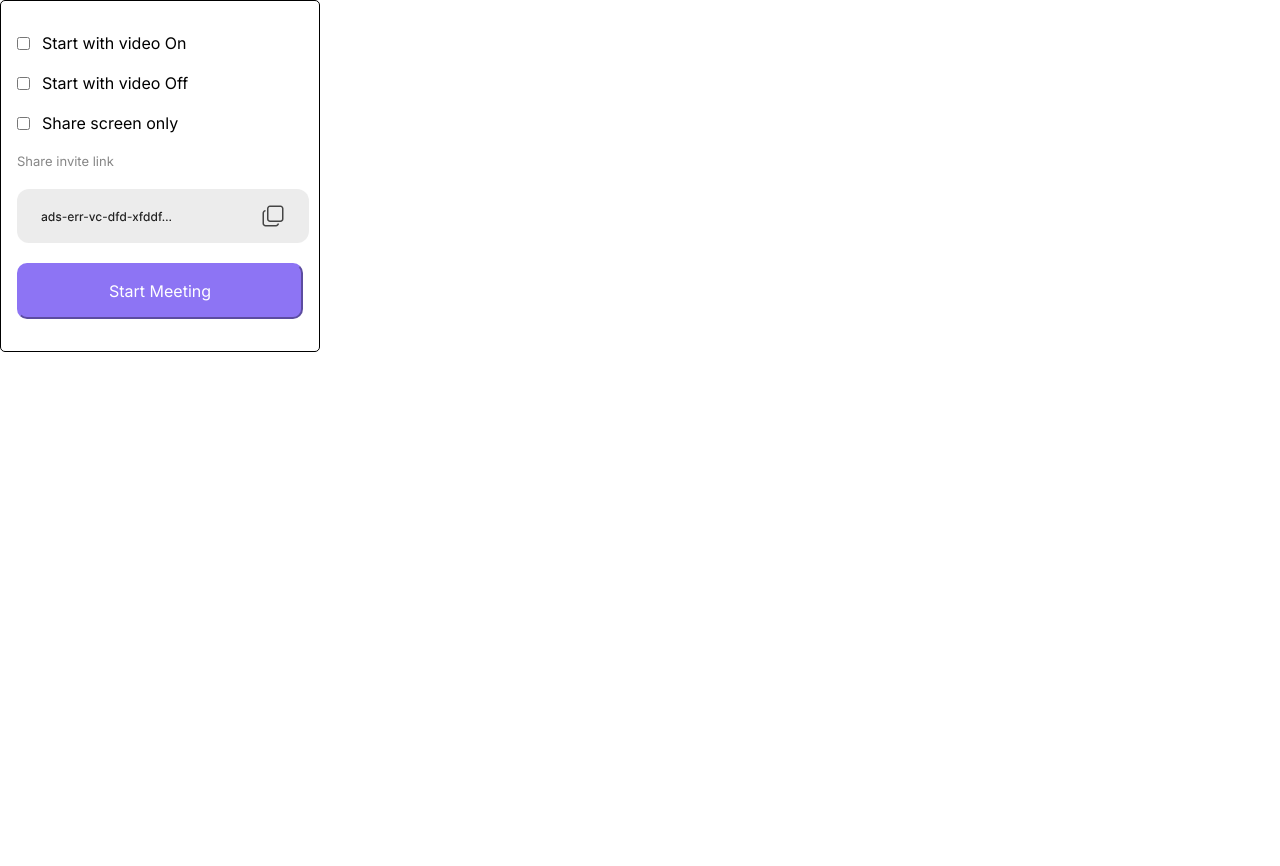
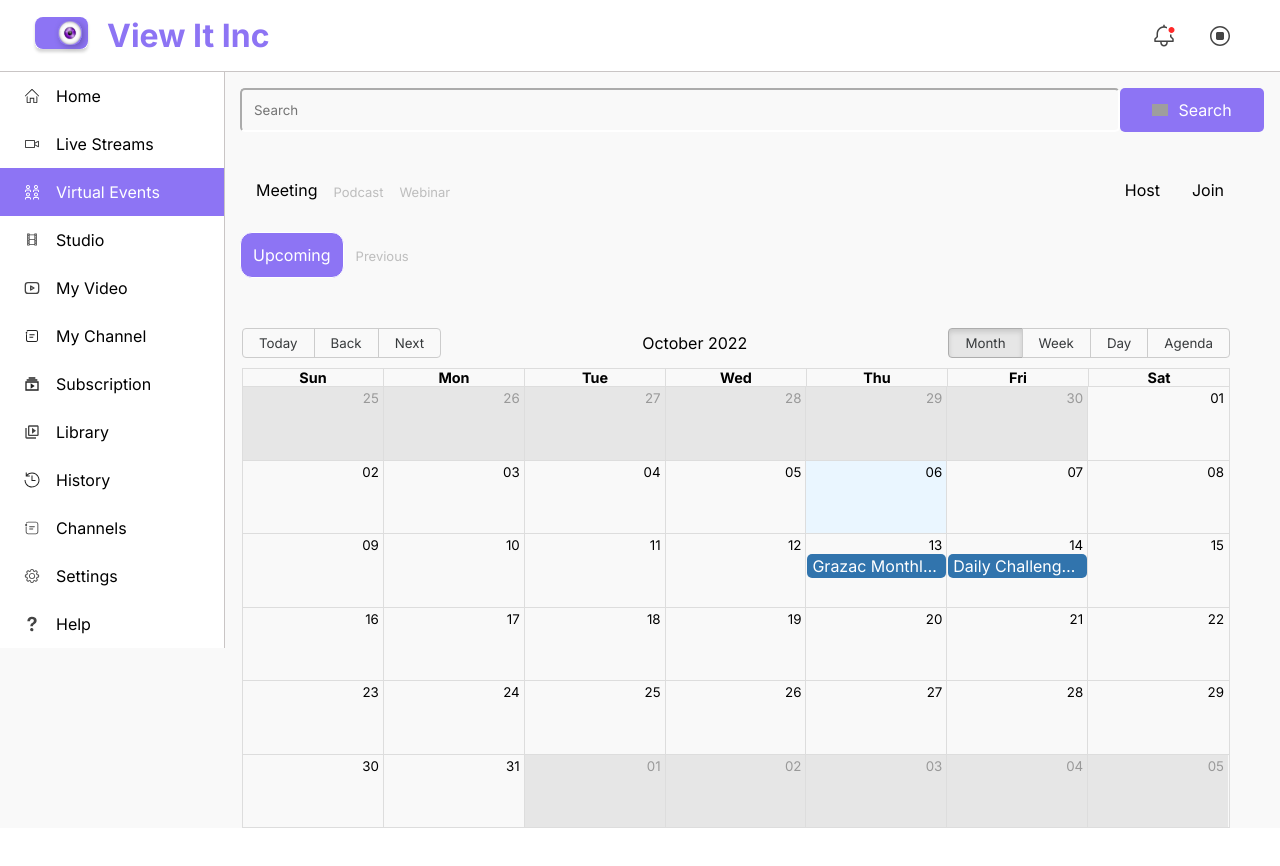
Before and after one commit to Bolurx07/View-It-Inc, a React (Create React App) app: page / in a window 1280 px wide. Shown: the top 866 px of the page. Before the commit the page ends 800 px from the top, so only its background shows below. Built offline with nearby package versions, Linux system fonts and the light colour scheme; grey boxes are pictures that could not be loaded.

Commit message:
Wrote a modal javascript for my host component

```diff
--- a/src/App.js
+++ b/src/App.js
@@ -11,8 +11,8 @@ function App() {
   return (
     <div>
       <Routes>
-        <Route path='/' element={<Host />} />
-        {/* <Route path='/' element={<Virtualevent />}/> */}
+        {/* <Route path='/' element={<Host />} /> */}
+        <Route path='/' element={<Virtualevent />}/>
         <Route path='Login' element={<Login />}/>
         <Route path='Signup' element={<Signup />}/>
         <Route></Route>
--- a/src/Components/Host/Host.jsx
+++ b/src/Components/Host/Host.jsx
@@ -1,12 +1,13 @@
 import React from 'react'
 import hostStyle from './Host.module.css'
 import hostcode from '../../Assets/hostcode.svg'
+import Virtualevent from '../../Pages/Virtualevent/Virtualevent'
 
 
 const Host = () => {
   return (
     <div>
-        <div className={hostStyle.hostcontainer}>
+        <div id={hostStyle.hostcontainer}>
             <div>
                 <input type="checkbox" name="checkbox" className={hostStyle.checkbox} />
                 <p>Start with video On</p>
--- a/src/Components/Host/Host.module.css
+++ b/src/Components/Host/Host.module.css
@@ -1,4 +1,12 @@
-.hostcontainer{
+/* .underlay{
+    z-index: -1;
+    opacity: 0.2;
+    background-color: rgba(0, 0, 0, 0.64);
+} */
+#hostcontainer{
+    /* position: absolute;
+    top: 14rem;
+    right: 1rem; */
     border: 1px solid;
     width: 20rem;
     height: 22rem;
@@ -10,7 +18,7 @@
 
 }
 
-.hostcontainer div{
+#hostcontainer div{
     display: flex;
     align-items: center;
 }
--- a/src/Pages/Virtualevent/Virtualevent.jsx
+++ b/src/Pages/Virtualevent/Virtualevent.jsx
@@ -17,6 +17,7 @@ import help from '../../Assets/helpicon.svg'
 import video from '../../Assets/videoicon.svg'
 import search from '../../Assets/searchicon.svg'
 import {Link} from 'react-router-dom'
+import Host from '../../Components/Host/Host'
 
 
 const Virtualevent = () => {
@@ -36,17 +37,24 @@ const Virtualevent = () => {
         { Image: help, paragraph: "Help", active: false }
     ])
 
+    // Usestate for Host display
+    const [toggle, setToggle] = useState(false)
+
+    const hostToggle = () => {
+      return setToggle(prevToggle =>!prevToggle)
+    }
   return (
 
-    <div className={virtualStyle.maincontainer}>
+    <div >
+        <div className={toggle ? virtualStyle.nocontainer : virtualStyle.maincontainer}>
 
             {/* Navbar Component */}
-        <div className={virtualStyle.navbar}>
+            <div className={toggle ? virtualStyle.nonavbar : virtualStyle.navbar}>
                 <Navbar />
             </div>
 
             {/* Sidenav Component */}
-        <div className={virtualStyle.mysidenav}>
+            <div className={toggle ? virtualStyle.nosidenav : virtualStyle.mysidenav }>
                 {sidenav.map((item) => (
                     <Sidenav image={item.Image} paragraph={item.paragraph} active={item.active}/>
                 ))}
@@ -54,7 +62,7 @@ const Virtualevent = () => {
 
             {/* Search Input */}
             <div className={virtualStyle.inputcontainer}>
-            <input type="search" placeholder='Search' name="search" id={virtualStyle.search} />
+                <input type="search" placeholder='Search' name="search" className={toggle ? virtualStyle.nosearch : virtualStyle.search} />
                 <button className={virtualStyle.button}> <img src={search} alt="icon"/> Search</button>
             </div>
 
@@ -65,9 +73,9 @@ const Virtualevent = () => {
                     <p className={virtualStyle.para}>Podcast</p>
                     <p className={virtualStyle.para}>Webinar</p>
                 </div>
-            <div className={virtualStyle.header2}>
-                <a href="http://">Host</a>
-                <a href="http://">Join</a>
+                <div className={virtualStyle.header2} >
+                    <p onClick={hostToggle}>Host</p>
+                    <p>Join</p>
                 </div>
             </div>
 
@@ -82,6 +90,10 @@ const Virtualevent = () => {
                 <Calendarr />
             </div>
 
+        </div>
+            <div className={toggle ? virtualStyle.active : virtualStyle.noactive }>
+                <Host />
+            </div>
 
     </div>
   )
--- a/src/Pages/Virtualevent/Virtualevent.module.css
+++ b/src/Pages/Virtualevent/Virtualevent.module.css
@@ -30,7 +30,7 @@
     margin-top: 1rem;
 }
 
-#search{
+.search{
     width: 55rem;
     padding: 0.75rem;
     border-radius: 5px;
@@ -74,10 +74,11 @@
     cursor: pointer;
 }
 
-.header2 a{
+.header2 p{
     padding: 0 1rem;
     text-decoration: none;
     color: black;
+    cursor: pointer;
 }
 
 .para{
@@ -100,3 +101,40 @@
     background-color: #8D74F4;
     color: white;
 }
+
+
+/* Styling for Host Toggle */
+.noactive{
+    display: none;
+}
+
+.active{
+    display: block;
+    position: absolute;
+    top: 14rem;
+    right: 1rem;
+    background-color: white;
+}
+
+.nocontainer, .nonavbar{
+
+    opacity: 0.3;
+    background-color: rgba(163, 162, 162, 0.64);
+}
+
+.nosidenav{
+    position: absolute;
+    left: 0;
+    opacity: 0.3;
+    background-color: rgba(163, 162, 162, 0.64);
+
+}
+
+.nosearch{
+    width: 55rem;
+    padding: 0.75rem;
+    border-radius: 5px;
+    opacity: 0.3;
+    background-color: rgba(163, 162, 162, 0.64);
+
+}
```
Lines whose indentation alone changed are shown as unchanged.
